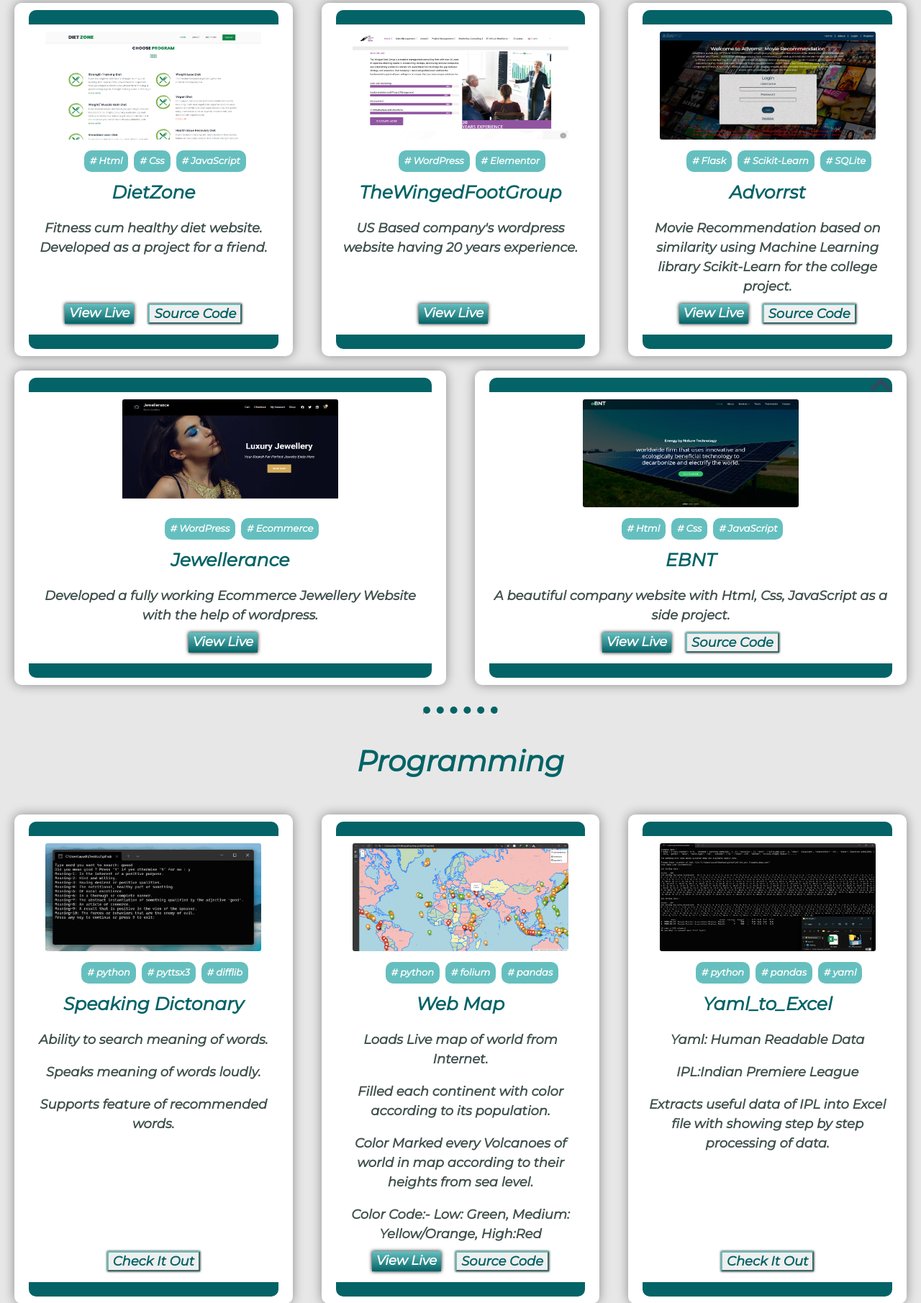
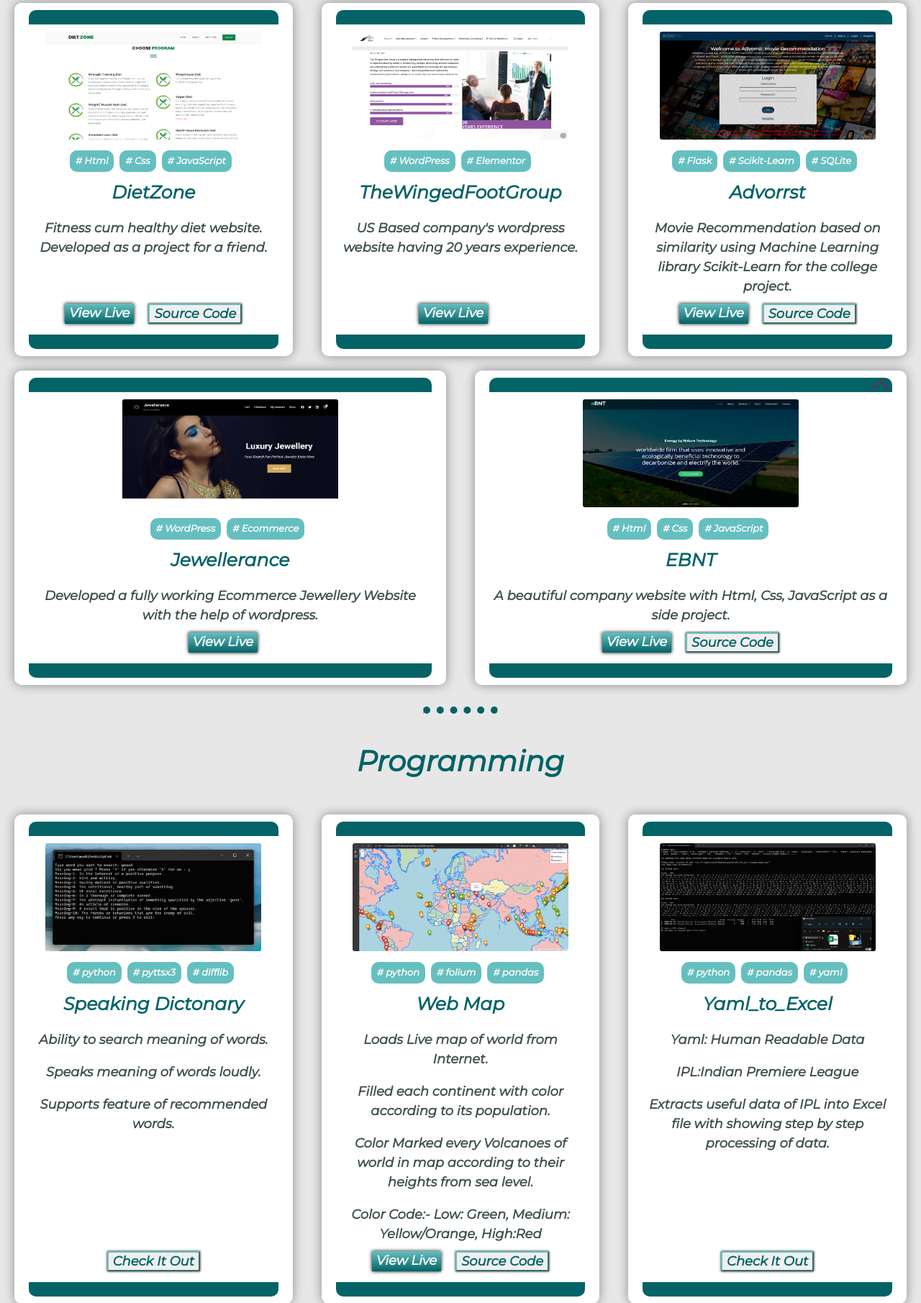
Before and after one commit to aayush138/Devfolio-website, a Django app: page /project/ in a window 1280 px wide. Shown: the part 205-2016 px from the top of the page at 72% size. Run offline with Django 4.2, Linux system fonts and the light colour scheme.

Commit message:
portfolio v1.0

```diff
--- a/static/style/home.css
+++ b/static/style/home.css
@@ -117,6 +117,7 @@ hr{
     justify-content: center;
     align-items: center;
     list-style: none;
+    padding-left: 0;
     margin-bottom: 0.8rem;
 }
 
```
